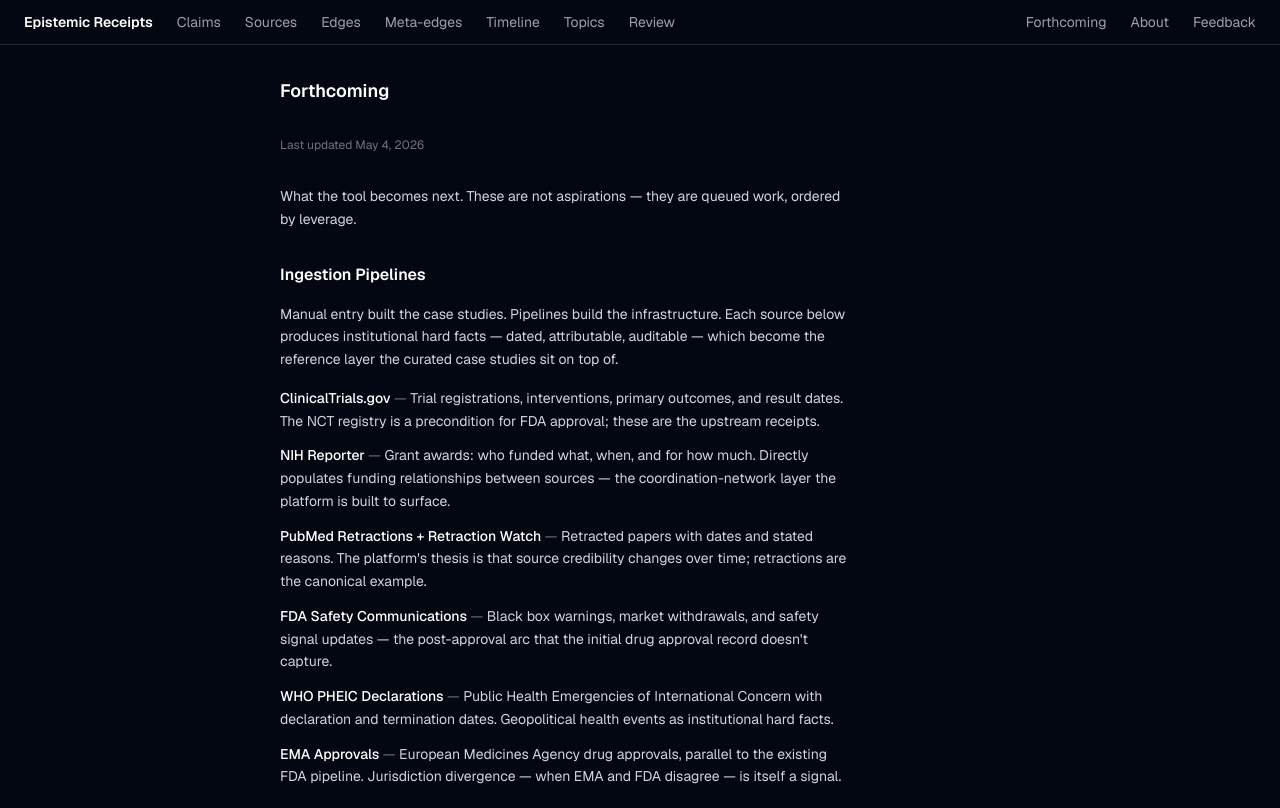
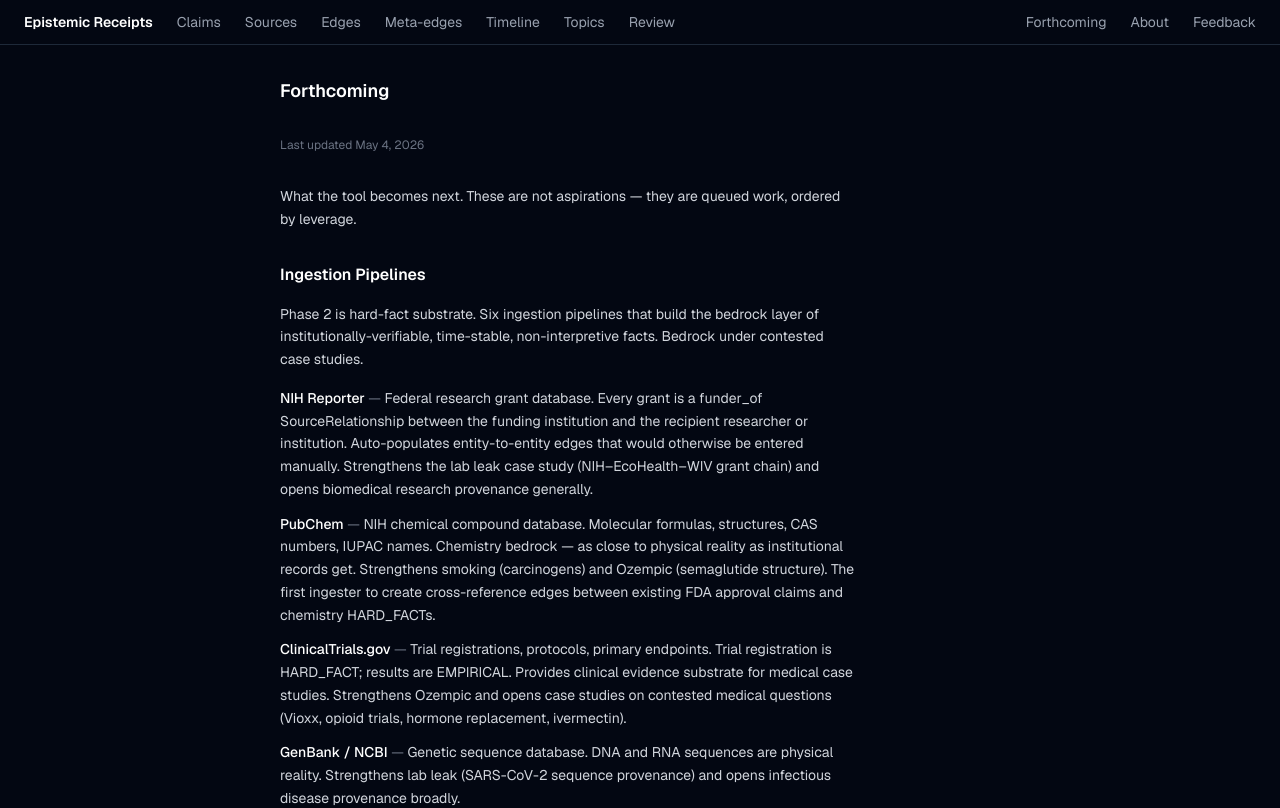
Before and after one commit to contofalskyR/epistemic-receipts, a Next.js app: page /forthcoming in a window 1280 px wide. Shown: the top 808 px of the page. Built offline with nearby package versions, Linux system fonts and the light colour scheme.

Commit message:
update /forthcoming: Phase 2 pipeline roadmap (NIH Reporter, PubChem, ClinicalTrials, GenBank, USPTO, IAU)

```diff
--- a/app/forthcoming/page.tsx
+++ b/app/forthcoming/page.tsx
@@ -12,48 +12,57 @@ export default function ForthcomingPage() {
       <section className="space-y-4">
         <h2 className="text-base font-semibold text-white">Ingestion Pipelines</h2>
         <p>
-          Manual entry built the case studies. Pipelines build the infrastructure. Each source below
-          produces institutional hard facts — dated, attributable, auditable — which become the
-          reference layer the curated case studies sit on top of.
+          Phase 2 is hard-fact substrate. Six ingestion pipelines that build the bedrock layer of
+          institutionally-verifiable, time-stable, non-interpretive facts. Bedrock under contested
+          case studies.
         </p>
         <ul className="space-y-3 list-none pl-0">
           <li>
+            <span className="text-white font-medium">NIH Reporter</span>
+            <span className="text-gray-500"> — </span>
+            Federal research grant database. Every grant is a funder_of SourceRelationship between
+            the funding institution and the recipient researcher or institution. Auto-populates
+            entity-to-entity edges that would otherwise be entered manually. Strengthens the lab leak
+            case study (NIH–EcoHealth–WIV grant chain) and opens biomedical research provenance generally.
+          </li>
+          <li>
+            <span className="text-white font-medium">PubChem</span>
+            <span className="text-gray-500"> — </span>
+            NIH chemical compound database. Molecular formulas, structures, CAS numbers, IUPAC names.
+            Chemistry bedrock — as close to physical reality as institutional records get. Strengthens
+            smoking (carcinogens) and Ozempic (semaglutide structure). The first ingester to create
+            cross-reference edges between existing FDA approval claims and chemistry HARD_FACTs.
+          </li>
+          <li>
             <span className="text-white font-medium">ClinicalTrials.gov</span>
             <span className="text-gray-500"> — </span>
-            Trial registrations, interventions, primary outcomes, and result dates. The NCT registry
-            is a precondition for FDA approval; these are the upstream receipts.
+            Trial registrations, protocols, primary endpoints. Trial registration is HARD_FACT; results
+            are EMPIRICAL. Provides clinical evidence substrate for medical case studies. Strengthens
+            Ozempic and opens case studies on contested medical questions (Vioxx, opioid trials,
+            hormone replacement, ivermectin).
           </li>
           <li>
-            <span className="text-white font-medium">NIH Reporter</span>
+            <span className="text-white font-medium">GenBank / NCBI</span>
             <span className="text-gray-500"> — </span>
-            Grant awards: who funded what, when, and for how much. Directly populates funding
-            relationships between sources — the coordination-network layer the platform is built to surface.
+            Genetic sequence database. DNA and RNA sequences are physical reality. Strengthens lab leak
+            (SARS-CoV-2 sequence provenance) and opens infectious disease provenance broadly.
           </li>
           <li>
-            <span className="text-white font-medium">PubMed Retractions + Retraction Watch</span>
+            <span className="text-white font-medium">USPTO</span>
             <span className="text-gray-500"> — </span>
-            Retracted papers with dates and stated reasons. The platform&apos;s thesis is that source
-            credibility changes over time; retractions are the canonical example.
+            Patent grants. Each patent is a timestamped institutional fact about who claimed what
+            invention when. Opens innovation provenance, pharmaceutical patent histories (relevant to
+            pricing and access case studies), and technology consensus formation.
           </li>
           <li>
-            <span className="text-white font-medium">FDA Safety Communications</span>
+            <span className="text-white font-medium">IAU + NASA Exoplanet Archive</span>
             <span className="text-gray-500"> — </span>
-            Black box warnings, market withdrawals, and safety signal updates — the post-approval
-            arc that the initial drug approval record doesn&apos;t capture.
-          </li>
-          <li>
-            <span className="text-white font-medium">WHO PHEIC Declarations</span>
-            <span className="text-gray-500"> — </span>
-            Public Health Emergencies of International Concern with declaration and termination dates.
-            Geopolitical health events as institutional hard facts.
-          </li>
-          <li>
-            <span className="text-white font-medium">EMA Approvals</span>
-            <span className="text-gray-500"> — </span>
-            European Medicines Agency drug approvals, parallel to the existing FDA pipeline.
-            Jurisdiction divergence — when EMA and FDA disagree — is itself a signal.
+            Astronomical catalogs and reclassifications. Strengthens Pluto and opens space science generally.
           </li>
         </ul>
+        <p className="text-gray-500 text-xs">
+          Phase 2 is hard-fact substrate. Curated case studies sit on top. Both grow together.
+        </p>
       </section>
 
       <section className="space-y-4">
```
